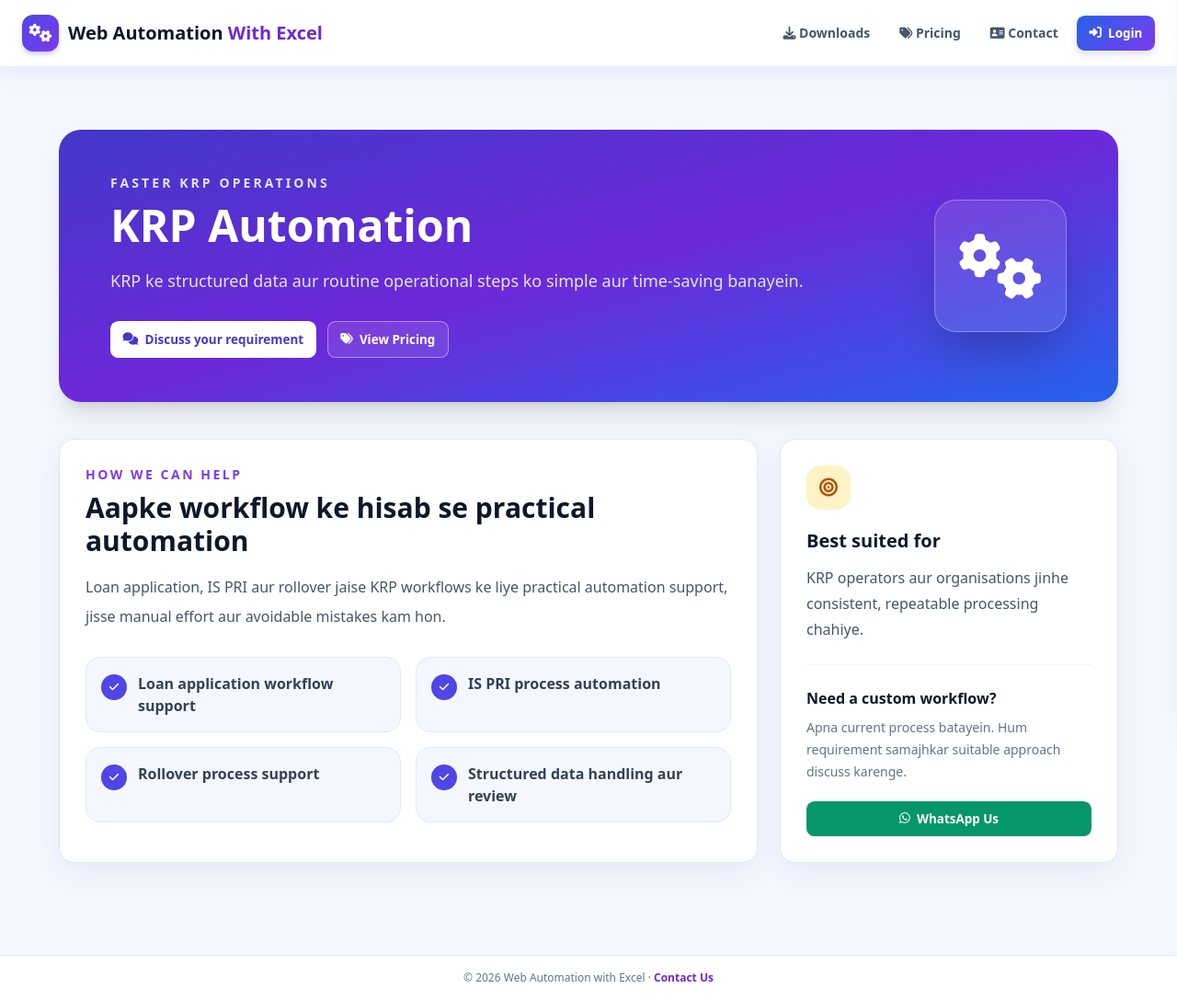
After one commit to Dilip25825/web-automation, a Django app: page /solutions/krp-automation/ in a window 1280 px wide. The commit adds this page. Shown: the whole page at 92% size. Run offline with Django 5.2, Linux system fonts and the light colour scheme; some libraries are stand-ins or nearby versions.

Commit message:
Add public solution and contact pages

```diff
--- a/core/templates/core/base.html
+++ b/core/templates/core/base.html
@@ -575,6 +575,7 @@
                         <a class="flex items-center gap-2 rounded-xl px-3 py-2 transition {% if request.resolver_match.namespace == 'downloads' %}bg-gradient-to-r from-indigo-600 to-violet-600 text-white shadow-md shadow-indigo-200{% else %}text-slate-600 hover:bg-indigo-50 hover:text-indigo-700{% endif %}" href="{% url 'downloads:public_downloads' %}">
                             <i class="fa-solid fa-download"></i> Download
                         </a>
+                        <a class="flex items-center gap-2 rounded-xl px-3 py-2 transition {% if request.resolver_match.namespace == 'core' and request.resolver_match.url_name == 'contact' %}bg-gradient-to-r from-indigo-600 to-violet-600 text-white shadow-md shadow-indigo-200{% else %}text-slate-600 hover:bg-indigo-50 hover:text-indigo-700{% endif %}" href="{% url 'core:contact' %}"><i class="fa-solid fa-address-card"></i> Contact</a>
                     </div>
 
                     <form action="{% url 'accounts:logout' %}" method="post">
@@ -588,6 +589,7 @@
                 <div class="ml-auto flex items-center gap-2 text-sm font-bold">
                     <a href="{% url 'downloads:public_downloads' %}" class="rounded-lg px-3 py-2 text-slate-600 hover:bg-indigo-50 hover:text-indigo-700"><i class="fa-solid fa-download"></i> Downloads</a>
                     <a href="{% url 'core:pricing' %}" class="rounded-lg px-3 py-2 text-slate-600 hover:bg-indigo-50 hover:text-indigo-700"><i class="fa-solid fa-tags"></i> Pricing</a>
+                    <a href="{% url 'core:contact' %}" class="rounded-lg px-3 py-2 text-slate-600 hover:bg-indigo-50 hover:text-indigo-700"><i class="fa-solid fa-address-card"></i> Contact</a>
                     <a href="{% url 'accounts:login' %}" class="btn btn-primary"><i class="fa-solid fa-right-to-bracket"></i> Login</a>
                 </div>
             {% endif %}
@@ -622,6 +624,7 @@
             <a class="nav-item {% if request.resolver_match.namespace == 'downloads' %}active{% endif %}" href="{% url 'downloads:public_downloads' %}">
                 <i class="fa-solid fa-download"></i> Download
             </a>
+            <a class="nav-item {% if request.resolver_match.namespace == 'core' and request.resolver_match.url_name == 'contact' %}active{% endif %}" href="{% url 'core:contact' %}"><i class="fa-solid fa-address-card"></i> Contact</a>
 
             <div class="divider"></div>
 
@@ -639,7 +642,7 @@
     </main>
 
     <footer class="mt-8 border-t border-indigo-100 bg-white px-4 py-4 text-center text-xs text-slate-500">
-        &copy; {% now "Y" %} Web Automation with Excel
+        &copy; {% now "Y" %} Web Automation with Excel &middot; <a class="font-bold text-violet-700 hover:underline" href="{% url 'core:contact' %}">Contact Us</a>
     </footer>
 
     <script>
--- /dev/null
+++ b/core/templates/core/solution_detail.html
@@ -0,0 +1,49 @@
+{% extends 'core/base.html' %}
+{% block title %}{{ solution.title }} | Web Automation with Excel{% endblock %}
+{% block content %}
+<section class="mx-auto max-w-6xl py-8 sm:py-12">
+  <div
+    class="overflow-hidden rounded-3xl bg-gradient-to-br from-indigo-700 via-violet-700 to-blue-600 px-6 py-12 text-white shadow-xl sm:px-10 lg:px-14">
+    <div class="grid items-center gap-10 lg:grid-cols-[1fr_auto]">
+      <div>
+        <p class="text-sm font-bold uppercase tracking-[0.22em] text-indigo-100">{{ solution.eyebrow }}</p>
+        <h1 class="mt-3 max-w-3xl text-4xl font-extrabold leading-tight sm:text-5xl">{{ solution.title }}</h1>
+        <p class="mt-5 max-w-3xl text-lg leading-8 text-indigo-100">{{ solution.summary }}</p>
+        <div class="mt-7 flex flex-wrap gap-3"><a href="{% url 'core:contact' %}"
+            class="btn bg-white text-indigo-700 hover:bg-indigo-50"><i class="fa-solid fa-comments"></i>Discuss your
+            requirement</a><a href="{% url 'core:pricing' %}"
+            class="btn border border-white/40 bg-white/10 text-white hover:bg-white/20"><i
+              class="fa-solid fa-tags"></i>View Pricing</a></div>
+      </div><span
+        class="hidden h-36 w-36 place-items-center rounded-3xl border border-white/30 bg-white/10 text-7xl shadow-2xl lg:grid"><i
+          class="fa-solid {{ solution.icon }}"></i></span>
+    </div>
+  </div>
+  <div class="mt-10 grid gap-6 lg:grid-cols-3">
+    <article class="app-card p-7 lg:col-span-2">
+      <p class="text-sm font-bold uppercase tracking-[0.18em] text-violet-600">How we can help</p>
+      <h2 class="mt-2 text-3xl font-extrabold text-slate-900">Aapke workflow ke hisab se practical automation</h2>
+      <p class="mt-4 text-base leading-8 text-slate-600">{{ solution.description }}</p>
+      <div class="mt-7 grid gap-4 sm:grid-cols-2">{% for feature in solution.features %}<div
+          class="flex gap-3 rounded-2xl border border-indigo-100 bg-indigo-50/60 p-4"><span
+            class="mt-0.5 grid h-7 w-7 shrink-0 place-items-center rounded-full bg-indigo-600 text-xs text-white"><i
+              class="fa-solid fa-check"></i></span>
+          <p class="font-semibold leading-6 text-slate-700">{{ feature }}</p>
+        </div>{% endfor %}</div>
+    </article>
+    <aside class="app-card p-7"><span
+        class="grid h-12 w-12 place-items-center rounded-2xl bg-amber-100 text-xl text-amber-700"><i
+          class="fa-solid fa-bullseye"></i></span>
+      <h2 class="mt-5 text-xl font-extrabold text-slate-900">Best suited for</h2>
+      <p class="mt-3 leading-7 text-slate-600">{{ solution.best_for }}</p>
+      <hr class="my-6 border-slate-100">
+      <h3 class="font-extrabold text-slate-900">Need a custom workflow?</h3>
+      <p class="mt-2 text-sm leading-6 text-slate-500">Apna current process batayein. Hum requirement samajhkar suitable
+        approach discuss karenge.</p><a
+        href="https://wa.me/919039779483?text=Namaste%2C%20mujhe%20{{ solution.title|urlencode }}%20ke%20baare%20mein%20jankari%20chahiye."
+        target="_blank" rel="noopener" class="btn mt-5 w-full bg-emerald-600 text-white hover:bg-emerald-700"><i
+          class="fa-brands fa-whatsapp"></i>WhatsApp Us</a>
+    </aside>
+  </div>
+</section>
+{% endblock %}
--- a/core/urls.py
+++ b/core/urls.py
@@ -7,5 +7,7 @@ app_name = 'core'
 urlpatterns = [
     path('', views.home, name='home'),
     path('pricing/', views.pricing, name='pricing'),
+    path('solutions/<slug:slug>/', views.solution_detail, name='solution_detail'),
+    path('contact/', views.contact, name='contact'),
     path('dashboard/', views.dashboard, name='dashboard'),
 ]
--- a/core/views.py
+++ b/core/views.py
@@ -1,5 +1,38 @@
 from django.contrib.auth.decorators import login_required
+from django.http import Http404
 from django.shortcuts import render
+
+
+SOLUTIONS = {
+    'excel-work-automation': {
+        'title': 'Excel Work Automation', 'eyebrow': 'Smarter spreadsheets', 'icon': 'fa-file-excel',
+        'summary': 'Repetitive Excel work, reports aur data processing ko fast, accurate aur repeatable workflows mein badlein.',
+        'description': 'Hum aapke existing Excel process ko samajhkar data cleaning, report generation, file consolidation aur routine entries ko automate karne mein madad karte hain.',
+        'features': ['Multiple Excel files ko merge aur clean karna', 'Repeat hone wali reports automatically banana', 'Data validation aur formatting errors kam karna', 'Custom workflow ke hisab se automation'],
+        'best_for': 'Teams aur operators jo roz ek jaise Excel steps manually repeat karte hain.',
+    },
+    'krp-automation': {
+        'title': 'KRP Automation', 'eyebrow': 'Faster KRP operations', 'icon': 'fa-gears',
+        'summary': 'KRP ke structured data aur routine operational steps ko simple aur time-saving banayein.',
+        'description': 'Loan application, IS PRI aur rollover jaise KRP workflows ke liye practical automation support, jisse manual effort aur avoidable mistakes kam hon.',
+        'features': ['Loan application workflow support', 'IS PRI process automation', 'Rollover process support', 'Structured data handling aur review'],
+        'best_for': 'KRP operators aur organisations jinhe consistent, repeatable processing chahiye.',
+    },
+    'erp-automation': {
+        'title': 'ERP Automation', 'eyebrow': 'Reliable ERP workflows', 'icon': 'fa-building-columns',
+        'summary': 'ERP-related records, setup aur routine operations ko cleaner automated process se manage karein.',
+        'description': 'New ERP setup aur renewal workflows ke liye organised support, record tracking aur repetitive operational work mein automation.',
+        'features': ['New ERP workflow support', 'ERP renewal process', 'Record organisation aur tracking', 'Routine steps mein manual effort kam'],
+        'best_for': 'PACS aur ERP operators jo records aur regular operational tasks ko streamline karna chahte hain.',
+    },
+    'pmfby-automation': {
+        'title': 'PMFBY Automation', 'eyebrow': 'Organised insurance workflows', 'icon': 'fa-wheat-awn',
+        'summary': 'PMFBY information, tracking aur repetitive processing ko organised automation ke saath handle karein.',
+        'description': 'Kharif aur Opt-out workflows ke liye data handling aur process support, taaki seasonal workload ko zyada efficiently manage kiya ja sake.',
+        'features': ['Kharif workflow support', 'PMFBY Opt-out automation', 'Organised information processing', 'Tracking aur repetitive work mein time saving'],
+        'best_for': 'PMFBY process se jude operators aur teams jinke paas seasonal high-volume work hota hai.',
+    },
+}
 
 
 def home(request):
@@ -10,6 +43,17 @@ def pricing(request):
     return render(request, 'core/pricing.html')
 
 
+def solution_detail(request, slug):
+    solution = SOLUTIONS.get(slug)
+    if solution is None:
+        raise Http404('Solution not found')
+    return render(request, 'core/solution_detail.html', {'solution': solution})
+
+
+def contact(request):
+    return render(request, 'core/contact.html')
+
+
 @login_required
 def dashboard(request):
     return render(request, 'core/dashboard.html')
```
Also changed, not shown: core/templates/core/contact.html (added, +16 -0 lines), core/templates/core/home.html (+8 -11 lines).
